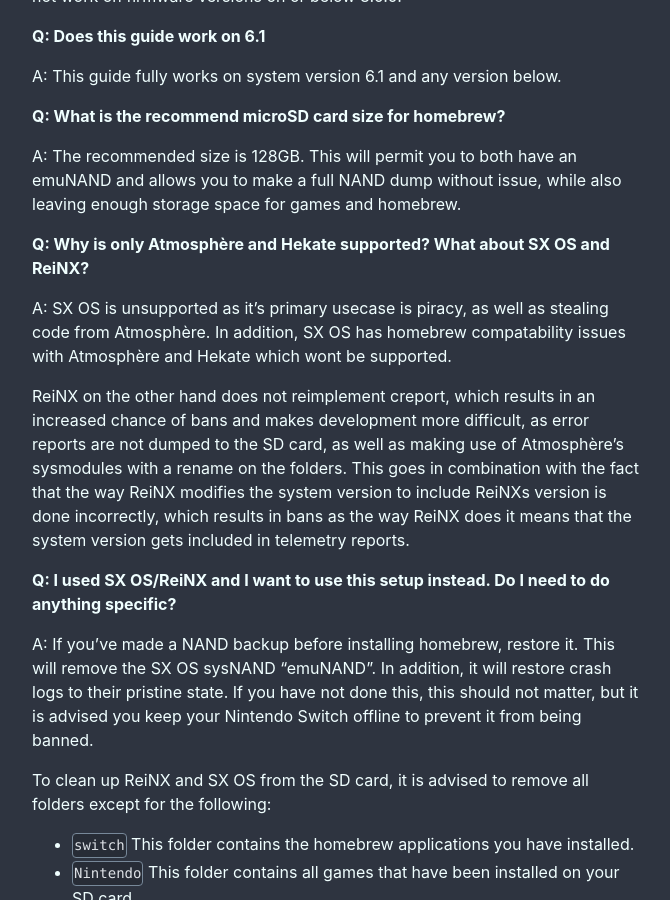
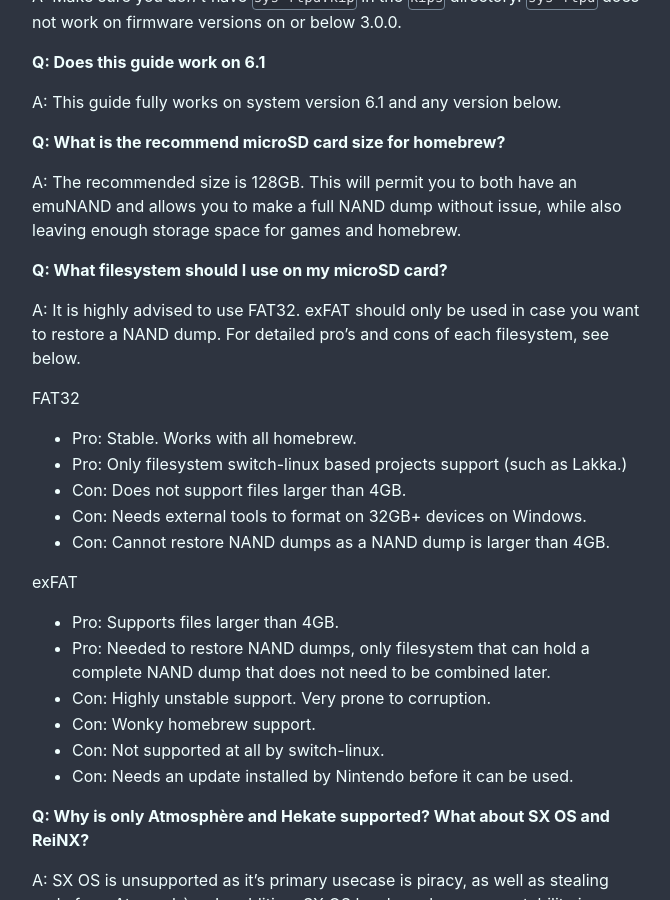
Before and after one commit to noirscape/SwitchGuideOLD, a Jekyll site: the page built from faq.md, in a window 1280 px wide and 900 px high, scrolled down 1889 px. Shown: the whole window, without its empty margins (303-973 px from the left). Built offline with Jekyll 4.4.1, drawn with Linux system fonts in a browser that asks for light colours; some of the changed text lies outside the part shown.

Commit message:
FAQ -> What filesystem should I use

```diff
--- a/faq.md
+++ b/faq.md
@@ -17,6 +17,7 @@
   - [My switch won't boot after I select Atmosphère in hekate!](#sys-ftpd)
   - [Does this guide work on system version x?](#can-i-run-on){: .a-table}
   - [What is the recommended microSD card size for Homebrew?](#recommended-size){: .a-table}
+  - [What filesystem should I use on my microSD card?](#filesystem)
   - [Why is only Atmosphère and Hekate supported?](#why-atmosphere-hekate){: .a-table}
   - [I used SX OS/ReiNX and I want to use this setup instead. Do I need to do anything specific?](#reinx-sxos-earlier)
   - [You say emuNAND will resolve all these issues, but SX OS offers an emuNAND already. Why can't I just use that one?](#sx-not-so-nand){: .a-table}
@@ -73,6 +74,27 @@
 
 A: The recommended size is 128GB. This will permit you to both have an emuNAND and allows you to make a full NAND dump without issue, while also leaving enough storage space for games and homebrew.
 
+**Q: What filesystem should I use on my microSD card?**{: #filesystem}
+
+A: It is highly advised to use FAT32. exFAT should only be used in case you want to restore a NAND dump. For detailed pro's and cons of each filesystem, see below.
+
+FAT32
+
+- Pro: Stable. Works with all homebrew.
+- Pro: Only filesystem switch-linux based projects support (such as Lakka.)
+- Con: Does not support files larger than 4GB.
+- Con: Needs external tools to format on 32GB+ devices on Windows.
+- Con: Cannot restore NAND dumps as a NAND dump is larger than 4GB.
+
+exFAT
+
+- Pro: Supports files larger than 4GB.
+- Pro: Needed to restore NAND dumps, only filesystem that can hold a complete NAND dump that does not need to be combined later.
+- Con: Highly unstable support. Very prone to corruption.
+- Con: Wonky homebrew support.
+- Con: Not supported at all by switch-linux.
+- Con: Needs an update installed by Nintendo before it can be used.
+
 **Q: Why is only Atmosphère and Hekate supported? What about SX OS and ReiNX?**{: #why-atmosphere-hekate}
 
 A: SX OS is unsupported as it's primary usecase is piracy, as well as stealing code from Atmosphère. In addition, SX OS has homebrew compatability issues with Atmosphère and Hekate which wont be supported.
```
